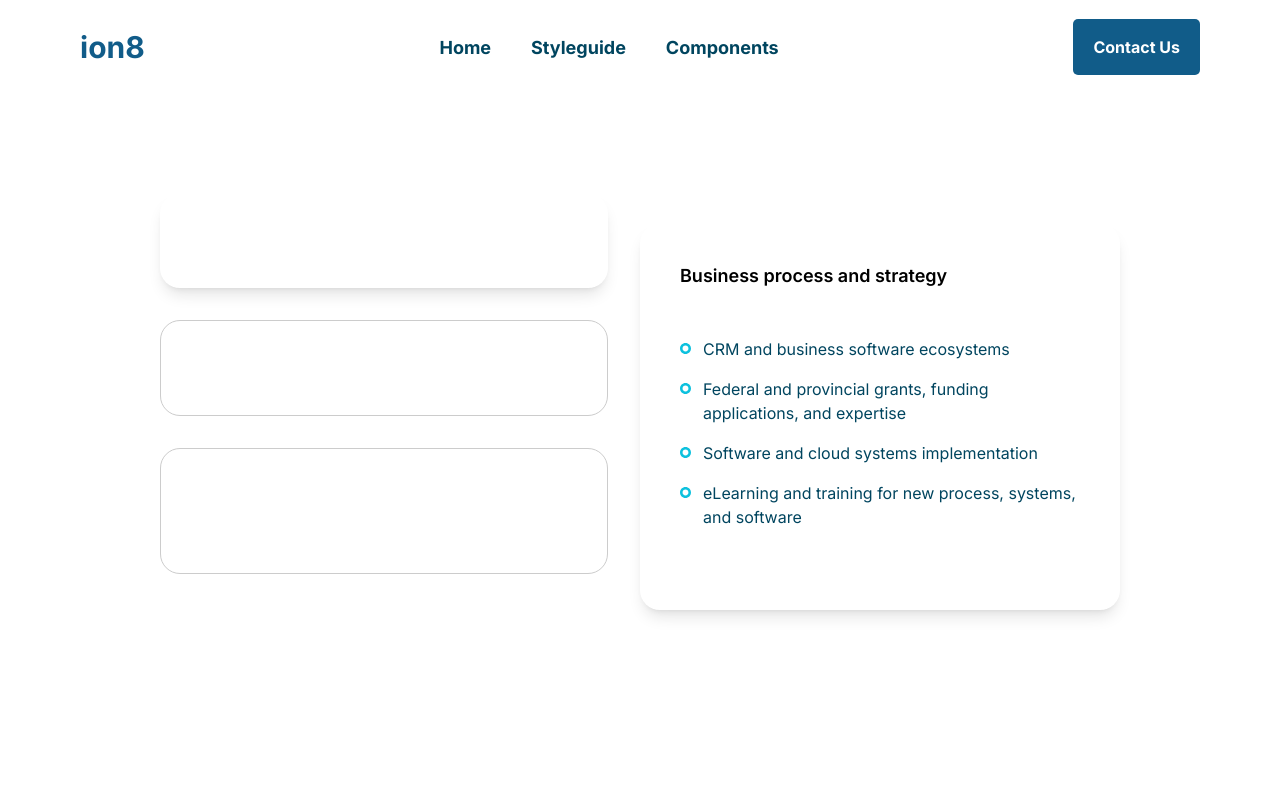
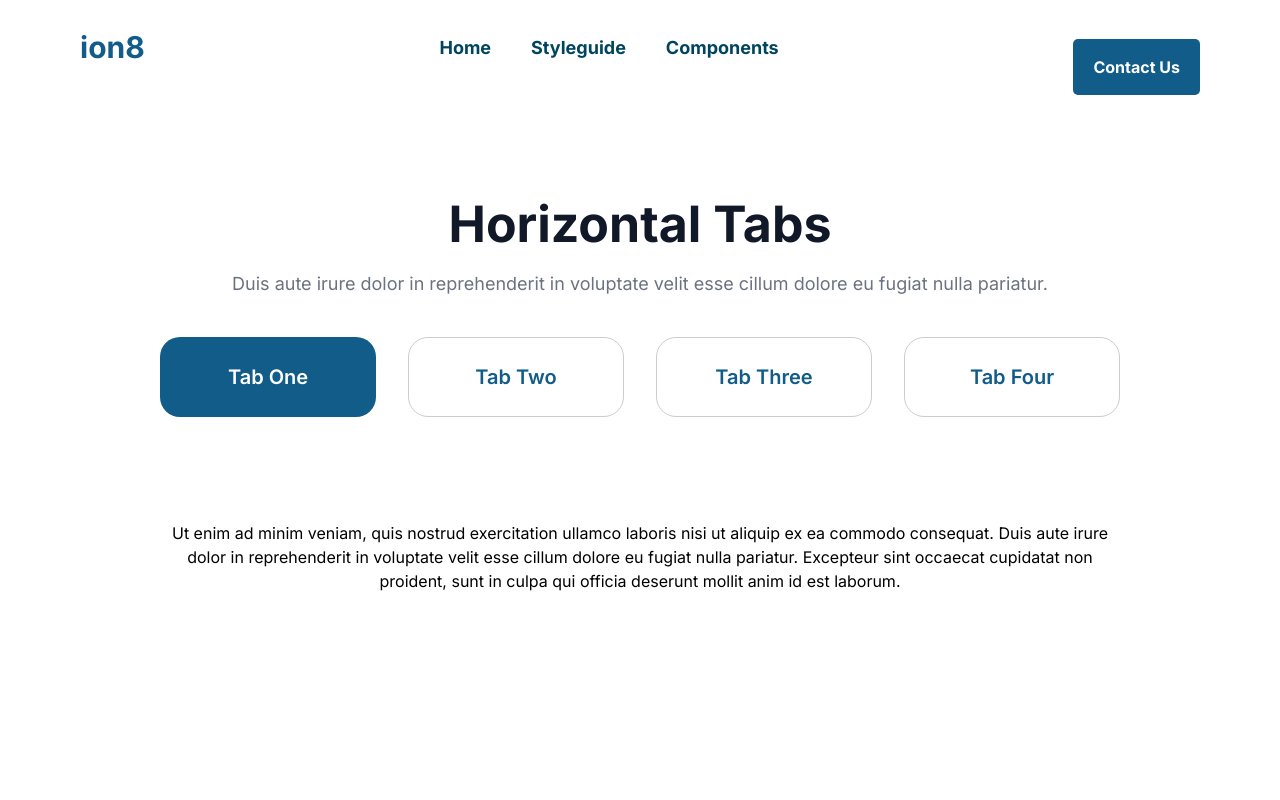
Before and after one commit to imrishit98/rp-nextjs-starter, a Next.js app: page /components-gallery/list-of-tabs in a window 1280 px wide. Shown: the top 800 px of the page. Built offline with nearby package versions, Linux system fonts and the light colour scheme.

Commit message:
Add JSDoc comments and more cleanup and refactoring

```diff
--- a/src/components/ui/bullets.js
+++ b/src/components/ui/bullets.js
@@ -7,7 +7,7 @@ export const Bullet = ({ className, children }) => {
       <span className='w-[11px]'>
         <EllipseIcon className='w-full h-[11px] mr-3 mt-[6px]' />
       </span>
-      <BodyText className='inline-block ml-3 text-deep-blue'>{children}</BodyText>
+      <BodyText className='inline-block ml-3'>{children}</BodyText>
     </li>
   );
 };
--- a/src/components/ui/buttons.js
+++ b/src/components/ui/buttons.js
@@ -26,7 +26,7 @@ export const PrimaryButton = ({
       id={id}
       href={link}
       className={
-        'flex py-4 justify-center items-center rounded-[5px] text-white bg-cobalt px-5 focus:outline-none focus:ring-none hover:bg-cyan font-bold ' +
+        'flex py-4 justify-center items-center rounded-[5px] text-white bg-cobalt px-5 focus:outline-none focus:ring-none hover:bg-cyan font-bold mt-10 ' +
         className
       }
       {...props}>
@@ -52,7 +52,7 @@ export const SecondaryButton = ({
       id={id}
       href={link}
       className={
-        'flex justify-center items-senter py-4 rounded-[5px] text-white bg-cyan px-5 focus:outline-none focus:ring-none hover:bg-cobalt font-bold ' +
+        'flex justify-center items-center py-4 rounded-[5px] text-white bg-cyan px-5 focus:outline-none focus:ring-none hover:bg-cobalt font-bold mt-10 ' +
         className
       }
       {...props}>
--- a/src/components/ui/grids.js
+++ b/src/components/ui/grids.js
@@ -1,17 +1,18 @@
 import { BodyText, H1, H3, H4, LgText } from '@/ui/typography';
+import { PrimaryButton, SecondaryButton } from '@/ui/buttons';
 
 import Image from 'next/image';
 
-/** This component is mainly for the grids that have different type of content in each column, eg. image on the right column and text on the left column or vice versa - could be further extended
+/**
+ * @description - This component is mainly for the grids that have different type of content in each column, eg. image on the right column and text on the left column or vice versa - could be further extended
  * @param {string} title - title of the section
  * @param {string} desc - description of the section
  * @param {string} imgSrc - image source URL
  * @param {string} imgAlt - image alt
  * @param {string} imgW - image width
  * @param {string} imgH - image height
- * @param {string} isHero - if present then the conditions for the hero section will apply
- * @param {string} imgOnTheLeft - if present then image is located in the left column of the grid
- * @param {string} bgColor -
+ * @param {boolean} isHero - if present then the conditions for the hero section will apply
+ * @param {boolean} imgOnTheLeft - if present then image is located in the left column of the grid
  */
 
 export const TwoColsWImg = ({
@@ -23,7 +24,6 @@ export const TwoColsWImg = ({
   imgH,
   isHero,
   imgOnTheLeft,
-  bgLight,
   className,
 }) => {
   return (
@@ -31,21 +31,22 @@ export const TwoColsWImg = ({
       <div className='my-auto text-center lg:text-left'>
         {isHero ? (
           <>
-            <H1 className={` ${bgLight ? 'text-black' : 'text-white'} mb-9`}>{title}</H1>
-            <LgText className={`${bgLight ? 'text-black' : 'text-white'}`}>
-              {desc}
-            </LgText>
+            <H1 className='text-black mb-9'>{title}</H1>
+            <LgText className='text-black'>{desc}</LgText>
+            <PrimaryButton
+              link='#'
+              label='Learn more'
+              className='w-full mx-auto md:w-[200px] lg:ml-0'
+            />
           </>
         ) : (
           <>
-            <H3 className={` ${bgLight ? 'text-black' : 'text-white'} mb-9`}>{title}</H3>
-            <BodyText className={`${bgLight ? 'text-black' : 'text-white'}`}>
-              {desc}
-            </BodyText>
+            <H3 className='text-black mb-9'>{title}</H3>
+            <BodyText className='text-black'>{desc}</BodyText>
           </>
         )}
       </div>
-      <div className={`${imgOnTheLeft ? 'order-first' : null}`}>
+      <div className={`${imgOnTheLeft ? 'order-first' : 'order-first lg:order-last'}`}>
         <Image
           src={imgSrc}
           width={imgW}
@@ -58,35 +59,34 @@ export const TwoColsWImg = ({
   );
 };
 
-// the RepeatableCols component is for those grid layouts that have the same type of data in each column - mostly in this order: image, title, description - can be extended further
-
 /**
- *
- * @param {integer} numberOfCols - number of columns of the grid
+ * @description - the RepeatableCols component is for those grid layouts that have the same type of data in each column mostly in this order: image, title, description - can be extended further
+ * @param {integer} numberOfCols - number of columns in the grid.
  * @param {string} align - right / left / center
- * @returns
  */
 export const RepeatableCols = ({ numberOfCols, align }) => {
+  // the data can be moved to and exported from a data file under utils/ to increase maintenance and organization
   const data = [
     {
       imgSrc: 'https://via.placeholder.com/600x300/00EBF4/ffffff',
       imgAlt: '',
       title: 'H4 heading',
-      desc: `Whether you're an established law firm or just starting out, our Clio Certified Consultants are able to get you set up quickly by automating processes, implementing integrations, and customizing Clio to suit your practice's needs.`,
+      desc: `Lorem ipsum dolor sit amet, consectetur adipiscing elit, sed do eiusmod tempor incididunt ut labore et dolore magna aliqua. Excepteur sint occaecat cupidatat non proident, sunt in culpa qui officia deserunt mollit anim id est laborum.`,
     },
     {
-      imgSrc: 'https://via.placeholder.com/600x300/00EBF4/ffffff',
+      imgSrc: 'https://via.placeholder.com/600x300/00AEEF/ffffff',
       imgAlt: '',
       title: 'H4 heading',
-      desc: `Whether you're an established law firm or just starting out, our Clio Certified Consultants are able to get you set up quickly by automating processes, implementing integrations, and customizing Clio to suit your practice's needs.`,
+      desc: `Duis aute irure dolor in reprehenderit in voluptate velit esse cillum dolore eu fugiat nulla pariatur. Excepteur sint occaecat cupidatat non proident, sunt in culpa qui officia deserunt mollit anim id est laborum.`,
     },
     {
-      imgSrc: 'https://via.placeholder.com/600x300/00EBF4/ffffff',
+      imgSrc: 'https://via.placeholder.com/600x300/115C89/ffffff',
       imgAlt: '',
       title: 'H4 heading',
-      desc: `Whether you're an established law firm or just starting out, our Clio Certified Consultants are able to get you set up quickly by automating processes, implementing integrations, and customizing Clio to suit your practice's needs.`,
+      desc: `Ut enim ad minim veniam, quis nostrud exercitation ullamco laboris nisi ut aliquip ex ea commodo consequat. Duis aute irure dolor in reprehenderit in voluptate velit esse cillum dolore eu fugiat nulla pariatur. `,
     },
   ];
+
   return (
     <div className={`grid grid-cols-1 gap-5 lg:grid-cols-${numberOfCols}`}>
       {data.map((col, index) => (
--- a/src/components/ui/tabs.js
+++ b/src/components/ui/tabs.js
@@ -1,14 +1,6 @@
-/**
- * this file contains two components for tabs - horizontal and vertical
- * Utilizes Flowbite-react
- *
- *
- */
-
 import { BodyText, H5 } from '@/ui/typography';
 
 import { Bullet } from '@/ui/bullets';
-import Image from 'next/image';
 import { Tabs } from 'flowbite-react';
 
 const customTabsTheme = {
@@ -20,19 +12,19 @@ const customTabsTheme = {
       vertical: 'w-full lg:w-1/2 flex flex-col gap-8 lg:pr-8',
     },
     tabitem: {
-      base: 'p-4 text-sm font-normal text-white focus:outline-none',
+      base: 'p-4 text-[20px] font-semibold text-cobalt focus:outline-none',
       styles: {
         horizontal: {
-          base: 'text-center py-5 h-[106px] px-8',
+          base: 'text-center py-5 h-[80px] px-8',
           active: {
-            on: 'active bg-new-cobalt rounded-[20px] border border-[#ccc]',
-            off: 'bg-transparent border border-new-cobalt rounded-[20px] hover:cursor',
+            on: 'active bg-cobalt rounded-[20px] text-white',
+            off: 'bg-transparent border border-[#ccc] rounded-[20px] hover:cursor',
           },
         },
         vertical: {
-          base: 'text-left py-8 px-8 text-[20px] font-semibold',
+          base: 'text-left py-8 px-8',
           active: {
-            on: 'active bg-new-cobalt-05 shadow-lg rounded-[20px] ',
+            on: 'active bg-cobalt shadow-lg rounded-[20px] text-white',
             off: 'bg-transparent border border-[#ccc] rounded-[20px] hover:cursor',
           },
         },
@@ -42,95 +34,33 @@ const customTabsTheme = {
   tabpanel: 'py-0',
 };
 
-// Flowbite - This component uses the Flowbite Tabs - Vertical - What we do section
-export const VerticalTabs = ({ children }) => {
-  const data = [
-    {
-      title: 'Business process and strategy',
-      details: [
-        'CRM and business software ecosystems',
-        'Federal and provincial grants, funding applications, and expertise',
-        'Software and cloud systems implementation',
-        'eLearning and training for new process, systems, and software',
-      ],
-    },
-    {
-      title: 'Software development and deployment',
-      details: [
-        'Full-stack engineering',
-        'Bespoke solutions, integrations, and middleware',
-        'Web apps',
-        'User interface and experience (UX/UI)',
-        'Security, testing, and quality assurance process',
-        'Website and application maintenance',
-        'Marketing integrations checks and protocols',
-      ],
-    },
-    {
-      title: 'Marketing, communications, and design',
-      details: [
-        'Analytics, optimization, and spend attribution',
-        'Intelligent website design and development',
-        'Branding, brand research, and content strategy ',
-        'Tactical content and SEO campaigns',
-        'User interface and experience (UX/UI)',
-      ],
-    },
-  ];
-  return (
-    <Tabs
-      style='vertical'
-      theme={customTabsTheme}>
-      {data.map((tab, index) => (
-        <Tabs.Item
-          key={index}
-          title={tab.title}>
-          <div className='w-full lg:w-1/2 lg:ml-[50%] mt-6 lg:-mt-[484px] xl:-mt-[358px] 2xl:-mt-[395px] text-left py-12 px-4 md:p-10  bg-new-cobalt-05 shadow-lg rounded-[20px] lg:min-h-[410px] xl:min-h-[386px]'>
-            <H5 className='mb-12'>{tab.title}</H5>
-            <ul>
-              {tab.details.map((item, index) => (
-                <Bullet
-                  key={index}
-                  className='mb-4'>
-                  {item}
-                </Bullet>
-              ))}
-            </ul>
-          </div>
-        </Tabs.Item>
-      ))}
-      {/* end of tabs.item */}
-    </Tabs>
-  );
-};
+/**
+ * @description - Adopted from Flowbite-react
+ * @param {*} param0 - no required props for the template, but for a real world project we can use the data from a data file.
+ * @returns
+ */
 
-// Flowbite - This component uses the Flowbite Tabs - Horizontal - for Software implementation section
 export const HorizontalTabs = ({ children }) => {
   const data = [
     {
-      title: 'Business process and strategy',
-      details: [
-        'CRM and business software ecosystems',
-        'Federal and provincial grants, funding applications, and expertise',
-        'Software and cloud systems implementation',
-        'eLearning and training for new process, systems, and software',
-      ],
+      title: 'Tab One',
+      details:
+        'Ut enim ad minim veniam, quis nostrud exercitation ullamco laboris nisi ut aliquip ex ea commodo consequat. Duis aute irure dolor in reprehenderit in voluptate velit esse cillum dolore eu fugiat nulla pariatur. Excepteur sint occaecat cupidatat non proident, sunt in culpa qui officia deserunt mollit anim id est laborum.',
     },
     {
-      title: 'Software development and deployment',
-      details: [
-        'Full-stack engineering',
-        'Bespoke solutions, integrations, and middleware',
-        'Web apps',
-      ],
+      title: 'Tab Two',
+      details:
+        'Lorem ipsum dolor sit amet, consectetur adipiscing elit, sed do eiusmod tempor incididunt ut labore et dolore magna aliqua. Ut enim ad minim veniam, quis nostrud exercitation ullamco laboris nisi ut aliquip ex ea commodo consequat.',
     },
     {
-      title: 'Marketing, communications, and design',
-      details: [
-        'Analytics, optimization, and spend attribution',
-        'Intelligent website design and development',
-        'Branding, brand research, and content strategy ',
-      ],
+      title: 'Tab Three',
+      details:
+        'Duis aute irure dolor in reprehenderit in voluptate velit esse cillum dolore eu fugiat nulla pariatur. Excepteur sint occaecat cupidatat non proident, sunt in culpa qui officia deserunt mollit anim id est laborum.',
+    },
+    {
+      title: 'Tab Four',
+      details:
+        'Ut enim ad minim veniam, quis nostrud exercitation ullamco laboris nisi ut aliquip ex ea commodo consequat. Duis aute irure dolor in reprehenderit in voluptate velit esse cillum dolore eu fugiat nulla pariatur.',
     },
   ];
   return (
@@ -141,12 +71,74 @@ export const HorizontalTabs = ({ children }) => {
         <Tabs.Item
           key={index}
           title={tab.title}>
-          <BodyText className='mt-16 mb-12 font-normal text-white'>
-            {tab.details}
-          </BodyText>
+          <BodyText className='mt-16 mb-12'>{tab.details}</BodyText>
         </Tabs.Item>
       ))}
       {/* end of tabs.item */}
     </Tabs>
   );
 };
+
+/**
+ * @description - Adopted from Flowbite-react and customized so that the tabs are stacked vertically rather than horizontally.
+ * @param {*} param0 - no required props for the template, but for a real world project we can use the data from a data file.
+ * @returns
+ */
+export const VerticalTabs = ({ children }) => {
+  const data = [
+    {
+      title: 'Tab One',
+      details: [
+        'Duis aute irure dolor in reprehenderit in voluptate velit esse cillum dolore eu fugiat nulla pariatur',
+        'Ut enim ad minim veniam',
+        'Excepteur sint occaecat cupidatat non proident',
+        'Ut enim ad minim veniam',
+      ],
+    },
+    {
+      title: 'Tab Two',
+      details: [
+        'Lorem ipsum dolor sit amet',
+        'Ut enim ad minim veniam',
+        'Duis aute irure dolor in reprehenderit in voluptate velit esse cillum dolore eu fugiat nulla pariatur',
+        'Excepteur sint occaecat cupidatat non proident',
+      ],
+    },
+    {
+      title: 'Tab Three',
+      details: [
+        'Ut enim ad minim veniam',
+        'Lorem ipsum dolor sit amet',
+        'Excepteur sint occaecat cupidatat non proident',
+        'Duis aute irure dolor in reprehenderit in voluptate velit esse cillum dolore eu fugiat nulla pariatur',
+      ],
+    },
+  ];
+  return (
+    <div className='lg:relative'>
+      <Tabs
+        style='vertical'
+        theme={customTabsTheme}>
+        {data.map((tab, index) => (
+          <Tabs.Item
+            key={index}
+            title={tab.title}>
+            <div className='w-full lg:w-[50%] lg:left-[50%] lg:top-0 lg:absolute mt-6 lg:mt-0 text-left py-12 px-4 md:p-10 bg-cobalt shadow-lg rounded-[20px] h-full'>
+              <H5 className='mb-12 text-white'>{tab.title}</H5>
+              <ul>
+                {tab.details.map((item, index) => (
+                  <Bullet
+                    key={index}
+                    className='mb-4 text-white'>
+                    {item}
+                  </Bullet>
+                ))}
+              </ul>
+            </div>
+          </Tabs.Item>
+        ))}
+        {/* end of tabs.item */}
+      </Tabs>
+    </div>
+  );
+};
--- a/src/pages/components-gallery/list-of-grids.js
+++ b/src/pages/components-gallery/list-of-grids.js
@@ -1,4 +1,4 @@
-import { Container, FullWidthContainer, SectionHeader } from '@/ui/containers';
+import { Container, FullWidthContainer } from '@/ui/containers';
 import { RepeatableCols, TwoColsWImg } from '@/ui/grids';
 
 import Layout from '@/components/layout';
@@ -19,7 +19,6 @@ prototype to launch"
             imgW={980}
             imgH={854}
             isHero
-            bgLight
           />
         </Container>
       </FullWidthContainer>
@@ -36,7 +35,6 @@ prototype to launch"
             imgAlt=''
             imgW={980}
             imgH={854}
-            bgLight
             imgOnTheLeft
           />
         </Container>
--- a/src/pages/components-gallery/list-of-sliders.js
+++ b/src/pages/components-gallery/list-of-sliders.js
@@ -1,6 +1,6 @@
-import { Gallery, Testimonials } from '@/ui/sliders';
+import { Container, FullWidthContainer, SectionHeader } from '@/ui/containers';
+import { GallerySlider, HeroWithSlider, Testimonials } from '@/ui/sliders';
 
-import { Container } from '@/ui/containers';
 import { H4 } from '@/ui/typography';
 import Layout from '@/components/layout';
 import React from 'react';
@@ -8,25 +8,23 @@ import React from 'react';
 const ListOfSliders = () => {
   return (
     <Layout seoTitle='List of Sliders'>
-      {' '}
-      <Container>
-        <div className='mb-6'>
-          <hr class='h-px my-8 bg-gray-200 border-0 dark:bg-gray-700' />
-
-          <H4>Image Gallery</H4>
-          <hr class='h-px my-8 bg-gray-200 border-0 dark:bg-gray-700' />
-        </div>
-        <Gallery />
-      </Container>
-      <Container>
-        <div className='mb-6'>
-          <hr class='h-px my-8 bg-gray-200 border-0 dark:bg-gray-700' />
-
-          <H4>Testimonials</H4>
-          <hr class='h-px my-8 bg-gray-200 border-0 dark:bg-gray-700' />
-        </div>
+      <FullWidthContainer>
+        <HeroWithSlider />
+      </FullWidthContainer>
+      <FullWidthContainer className='bg-cool-grey'>
+        <SectionHeader
+          title='Gallery Slider'
+          subTitle='Duis aute irure dolor in reprehenderit in voluptate velit esse cillum dolore eu fugiat nulla pariatur.'
+        />
+        <GallerySlider />
+      </FullWidthContainer>
+      <FullWidthContainer>
+        <SectionHeader
+          title='Testimonials'
+          subTitle='Duis aute irure dolor in reprehenderit in voluptate velit esse cillum dolore eu fugiat nulla pariatur.'
+        />
         <Testimonials />
-      </Container>
+      </FullWidthContainer>
     </Layout>
   );
 };
--- a/src/pages/components-gallery/list-of-tabs.js
+++ b/src/pages/components-gallery/list-of-tabs.js
@@ -11,26 +11,24 @@ const ListOfTabs = () => {
       seoDesc=''>
       {/* This component uses the Flowbite Tabs in vertical style
       section: What we do */}
-      <FullWidthContainer className='pb-[100px]'>
+
+      <FullWidthContainer className='bg-cool-gray'>
         <Container className='text-center'>
-          <VerticalTabs>
-            <SectionHeader
-              title='What we do'
-              subTitle='We are a full-cycle business management consultancy that partners with companies to streamline their processes and improve their bottom line.'
-            />
-          </VerticalTabs>
+          <SectionHeader
+            title='Horizontal Tabs'
+            subTitle='Duis aute irure dolor in reprehenderit in voluptate velit esse cillum dolore eu fugiat nulla pariatur.'
+          />
+          <HorizontalTabs />
         </Container>
       </FullWidthContainer>
 
-      <FullWidthContainer className='pb-[100px]'>
+      <FullWidthContainer>
         <Container className='text-center'>
-          <HorizontalTabs>
-            <SectionHeader
-              title='Software implementation'
-              subTitle='ion8 partners with more than 50 top software providers for CRM, UCaaS,
-          secure document handling, and more.'
-            />
-          </HorizontalTabs>
+          <SectionHeader
+            title='Vertical Tabs'
+            subTitle='Duis aute irure dolor in reprehenderit in voluptate velit esse cillum dolore eu fugiat nulla pariatur.'
+          />
+          <VerticalTabs />
         </Container>
       </FullWidthContainer>
     </Layout>
```
Also changed, not shown: src/components/ui/sliders.js (+200 -48 lines).
